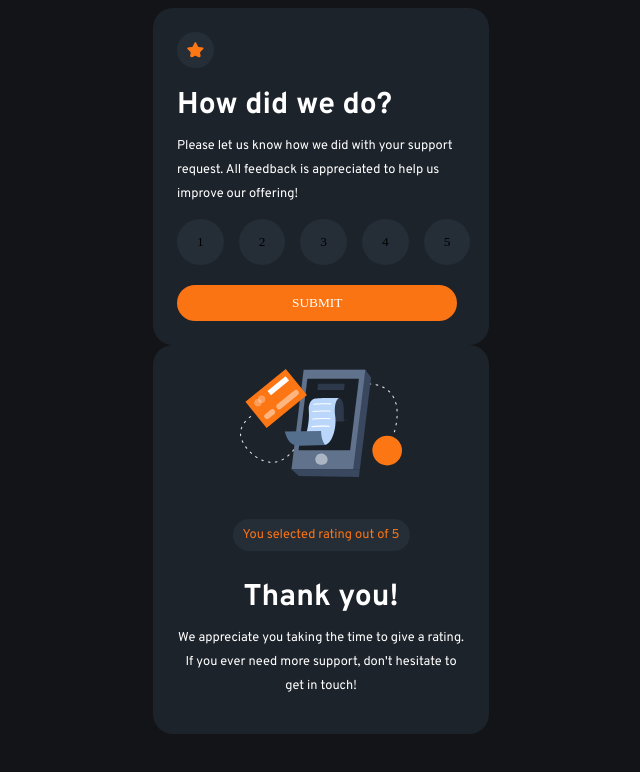
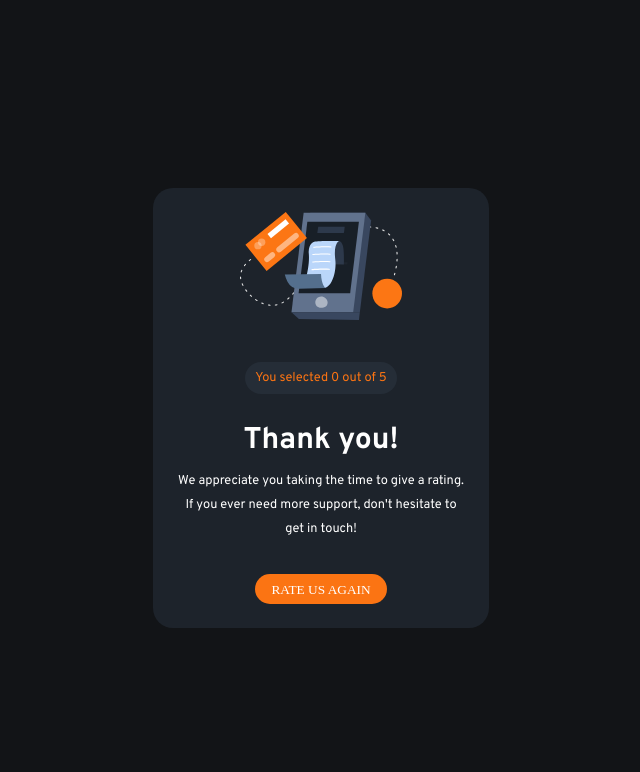
Before and after one commit to mwisechacha/rating-app, a plain HTML site: page intersctive rating app/index.html in a window 1280 px wide. Both pictures are taken after a click on the button "SUBMIT". Shown: the whole page, without its empty margins (319-959 px from the left). Drawn offline with Linux system fonts and the light colour scheme.

Commit message:
complete rating app

```diff
--- a/intersctive rating app/app.js
+++ b/intersctive rating app/app.js
@@ -0,0 +1,24 @@
+const rateBody = document.querySelector(".rating-body");
+const thankYouBody = document.querySelector(".thank-you-body");
+
+const submit = document.getElementById("submit");
+const rateAgain = document.getElementById("rate");
+
+submit.addEventListener("click", () => {
+  thankYouBody.classList.remove("hide");
+  rateBody.style.display = "none";
+});
+
+rateAgain.addEventListener("click", () => {
+  thankYouBody.classList.add("hide");
+  rateBody.style.display = "initial";
+});
+
+const rateNumber = document.getElementById("rate-number");
+
+const rateButtons = document.querySelectorAll(".select-button");
+rateButtons.forEach((rate) => {
+  rate.addEventListener("click", () => {
+    rateNumber.innerHTML = rate.innerHTML;
+  });
+});
--- a/intersctive rating app/index.html
+++ b/intersctive rating app/index.html
@@ -43,12 +43,16 @@
         <button class="select-button">5</button>
       </div>
       <div>
-        <button class="submit-button">SUBMIT</button>
+        <button id="submit" class="submit-button">SUBMIT</button>
       </div>
     </div>
-    <div class="thank-you-body">
+    <div class="thank-you-body hide">
       <img src="images/illustration-thank-you.svg" alt="thank you icon" />
-      <p id="result-rating">You selected rating out of 5</p>
+      <p id="result-rating">
+        You selected
+        <span id="rate-number">0</span>
+        out of 5
+      </p>
 
       <div id="thank-you-p">
         <h1>Thank you!</h1>
@@ -58,8 +62,9 @@
         </p>
       </div>
       <div>
-        <!-- <button class="submit-button">Rate Again</button> -->
+        <button id="rate" class="submit-button">Rate us again</button>
       </div>
     </div>
+    <script src="app.js"></script>
   </body>
 </html>
--- a/intersctive rating app/styles.css
+++ b/intersctive rating app/styles.css
@@ -7,6 +7,7 @@ body {
   align-items: center;
   justify-content: center;
   font-size: 15px;
+  min-height: 100vh;
 }
 :root h1,
 p {
@@ -62,9 +63,11 @@ button {
   background-color: hsl(25, 97%, 53%);
   border-radius: 20px;
   border: 0;
-  padding: 10px 115px;
+  width: 100%;
+  padding: 0.5rem 1rem 0.4rem;
   margin-top: 20px;
   color: hsl(0, 0%, 100%);
+  text-transform: uppercase;
   font-weight: 400;
   cursor: pointer;
   transition: 0.3s;
@@ -92,6 +95,9 @@ button {
   background-color: hsl(25, 97%, 53%);
 }
 
+.hide {
+  display: none;
+}
 .thank-you-body {
   display: flex;
   flex-direction: column;
@@ -117,3 +123,6 @@ button {
   display: block;
   margin: 0rem auto 2rem;
 }
+.hide {
+  display: none;
+}
```
Also changed, not shown: Desktop-screenshot-rate-section.png (added), Desktop-screenshot-thankyou-card.png (added), Mobile-screenshot-rate-section.png (added), Mobile-screenshot-thankyou-card.png (added), 1 other file.
